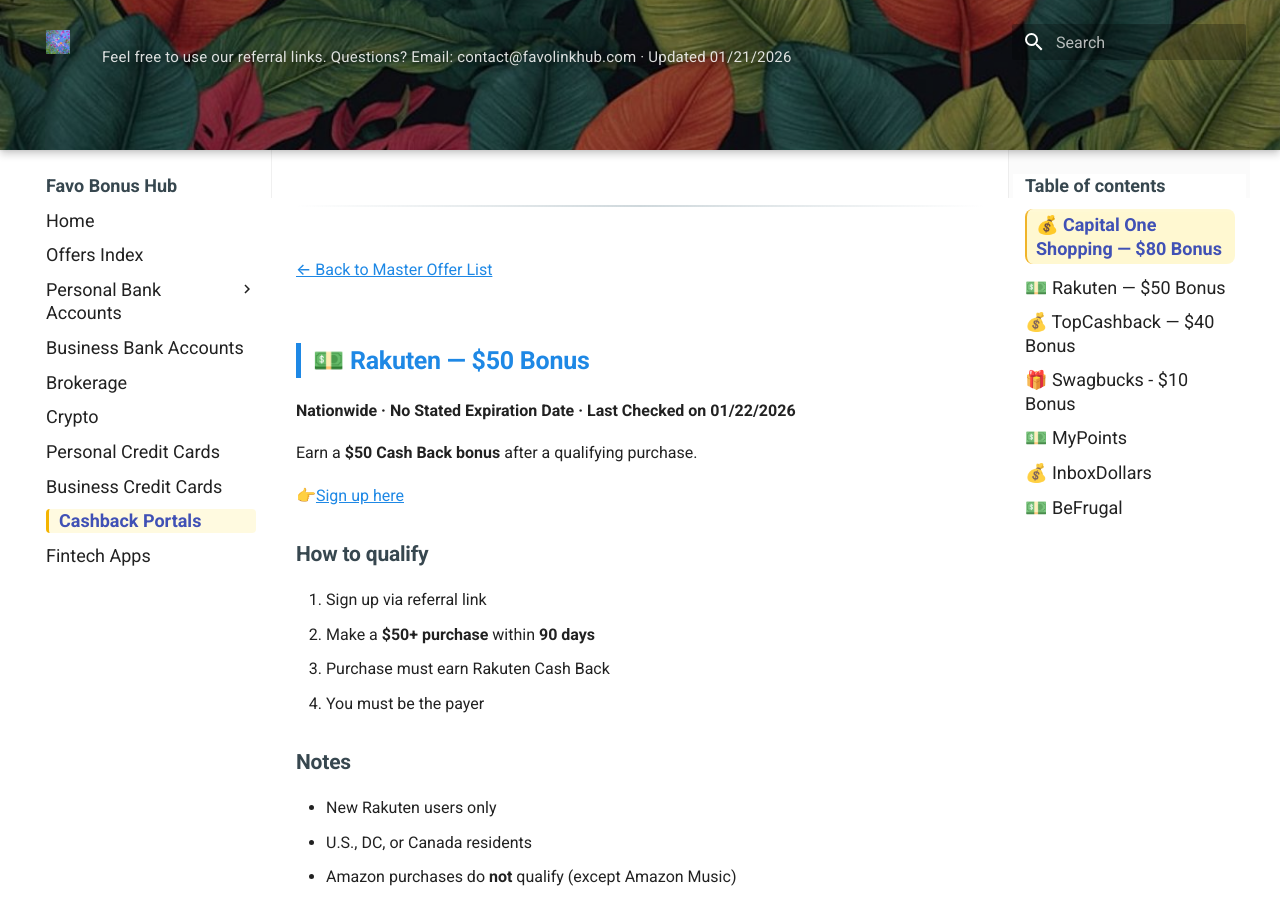
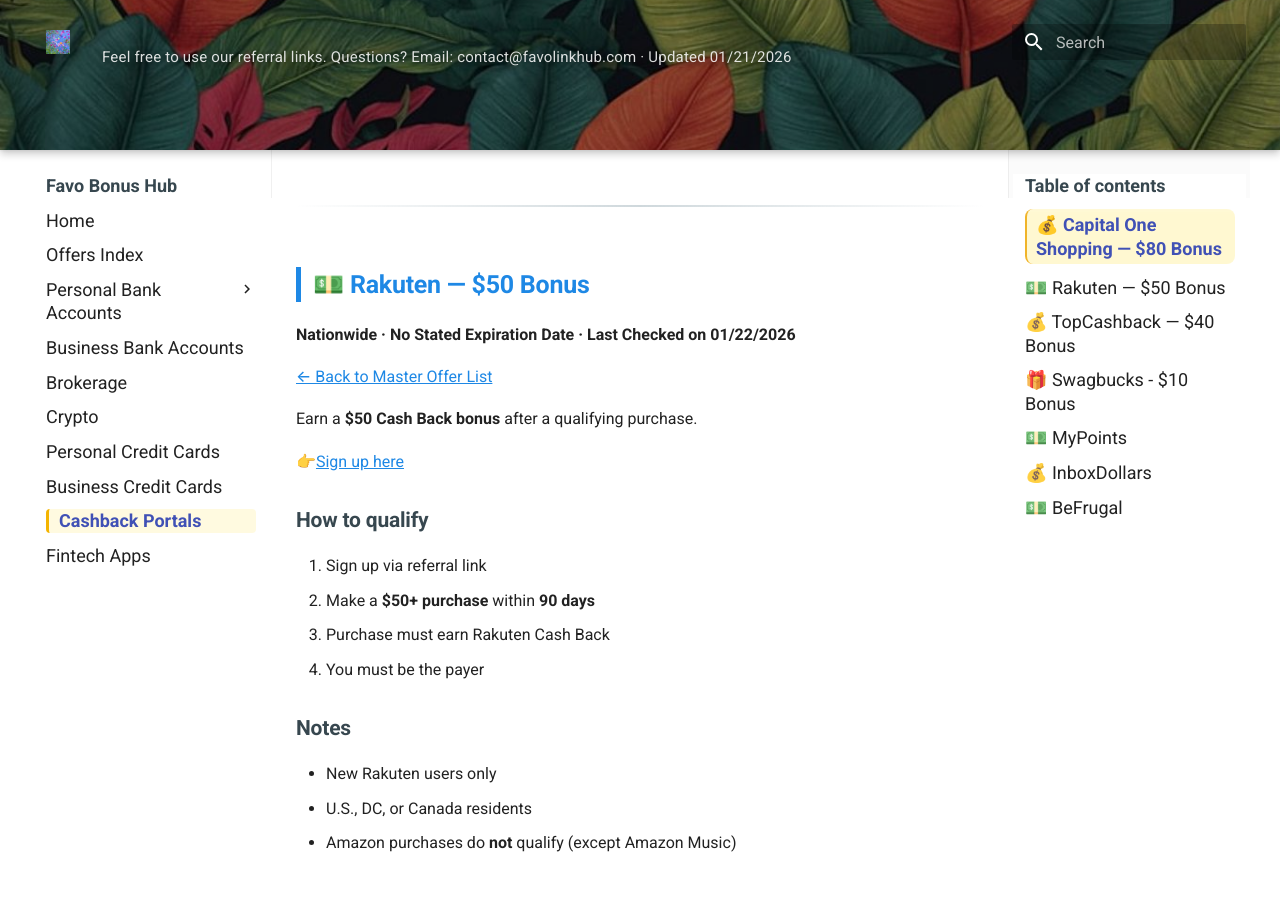
Before and after one commit to whispersofzephyr/favolinkhub-site, an MkDocs documentation site: the page built from docs/shopping-portals.md, in a window 1280 px wide and 900 px high, scrolled down 800 px. Built offline with MkDocs 1.6.1 and Material for MkDocs 9.7.7, drawn with Linux system fonts in a browser that asks for light colours.

```diff
--- a/docs/shopping-portals.md
+++ b/docs/shopping-portals.md
@@ -25,10 +25,10 @@ Issued within **30 days after the 90-day period** completes.
 
 ---
 
---8<-- "snippets/back-to-list.md"
-
 ## 💵 Rakuten — $50 Bonus
 **Nationwide · No Stated Expiration Date · Last Checked on 01/22/2026**
+
+--8<-- "snippets/back-to-list.md"
 
 Earn a **$50 Cash Back bonus** after a qualifying purchase.
 
```
